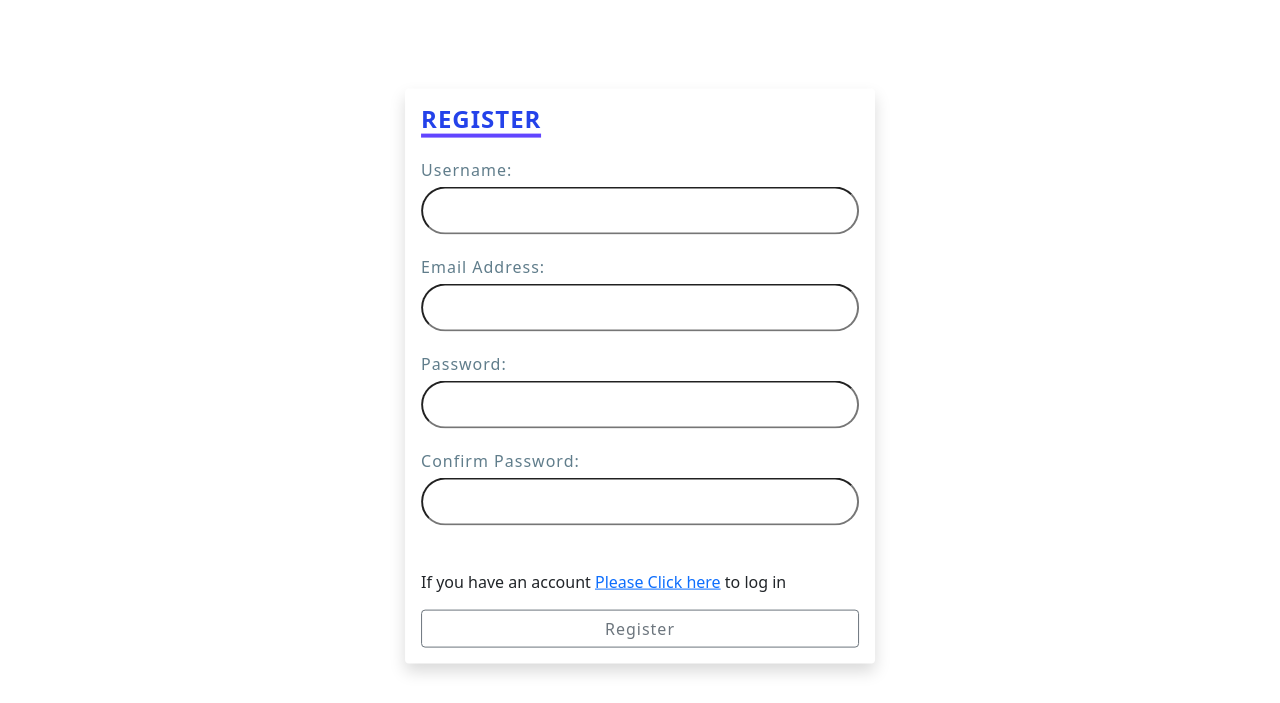
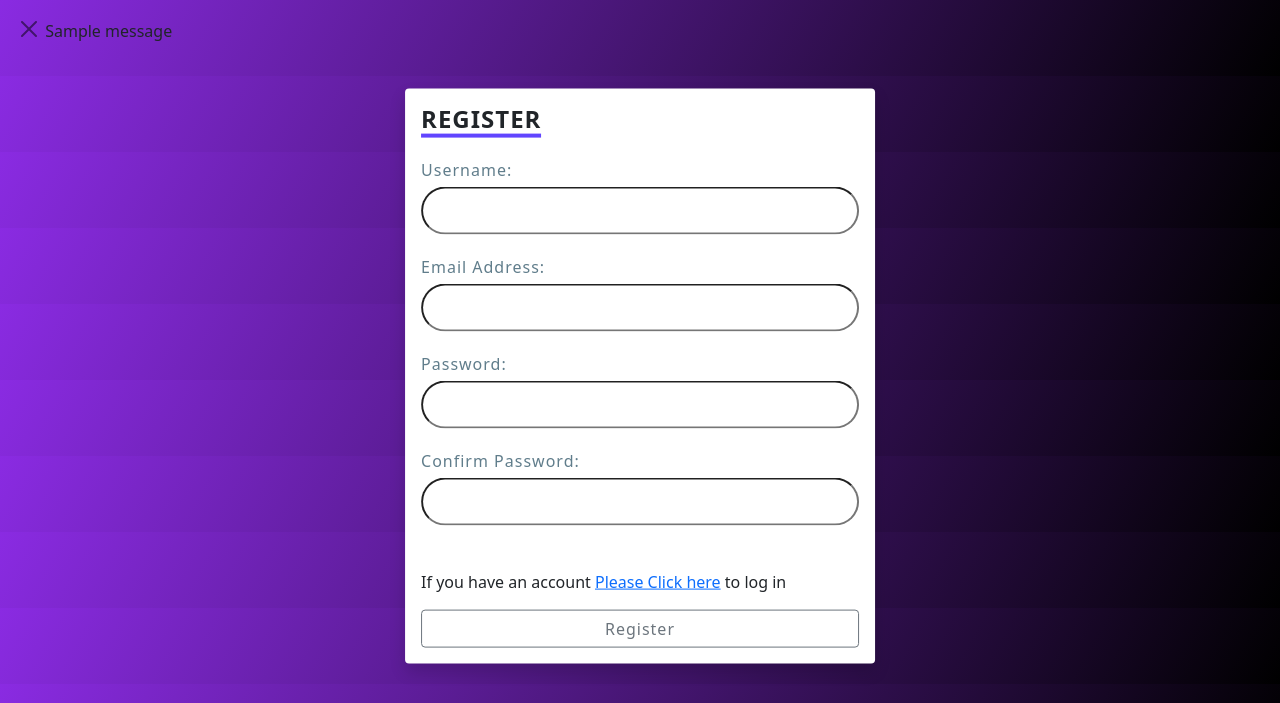
Before and after one commit to AdnanK1/youraward, a Django app: template base/templates/auth/register.html in a window 1280 px wide. Shown: the top 703 px of the page. Run offline with Django 4.2, Linux system fonts and the light colour scheme; the template is opened without the code that fills it, so the values that code supplies are empty, except form fields; tables that the repository leaves empty hold one stand-in row (values such as "Sample post"); one stand-in notice (Sample message) is shown; form fields are guessed from the names that the template uses; some libraries are stand-ins or nearby versions.

Commit message:
Added an alert when registering has not gone through

```diff
--- a/base/templates/auth/base.html
+++ b/base/templates/auth/base.html
@@ -17,13 +17,17 @@
   </head>
   <body>
 
-    <!-- {% if messages %}
-    <ul class="messages">
-      {% for message in messages %}
-      <li {% if message.tags %} class="{{ message.tags }}" {% endif %}>{{ message }}</li>
-      {% endfor %}
-    </ul>
-    {% endif %} -->
+     <!--Error Messages-->
+
+     {% if messages %}
+       {% for message in messages %}
+         <div class="alert alert-error">
+          <button type="button" class="btn-close" data-bs-dismiss="alert" aria-label="Close"></button>
+           {{ message }}
+         </div>
+       {% endfor %}
+     {% endif %}
+
     {% block content %}
 
     {% endblock %}
--- a/static/styles/login.css
+++ b/static/styles/login.css
@@ -11,7 +11,6 @@ body{
     background: linear-gradient(120deg, blueviolet,black);
 }
 h1{
-    color: #2442ea;
     font-weight: 600;
     font-size: 1.5em;
     text-transform: uppercase;
```
Also changed, not shown: base/views.py (+6 -3 lines).
